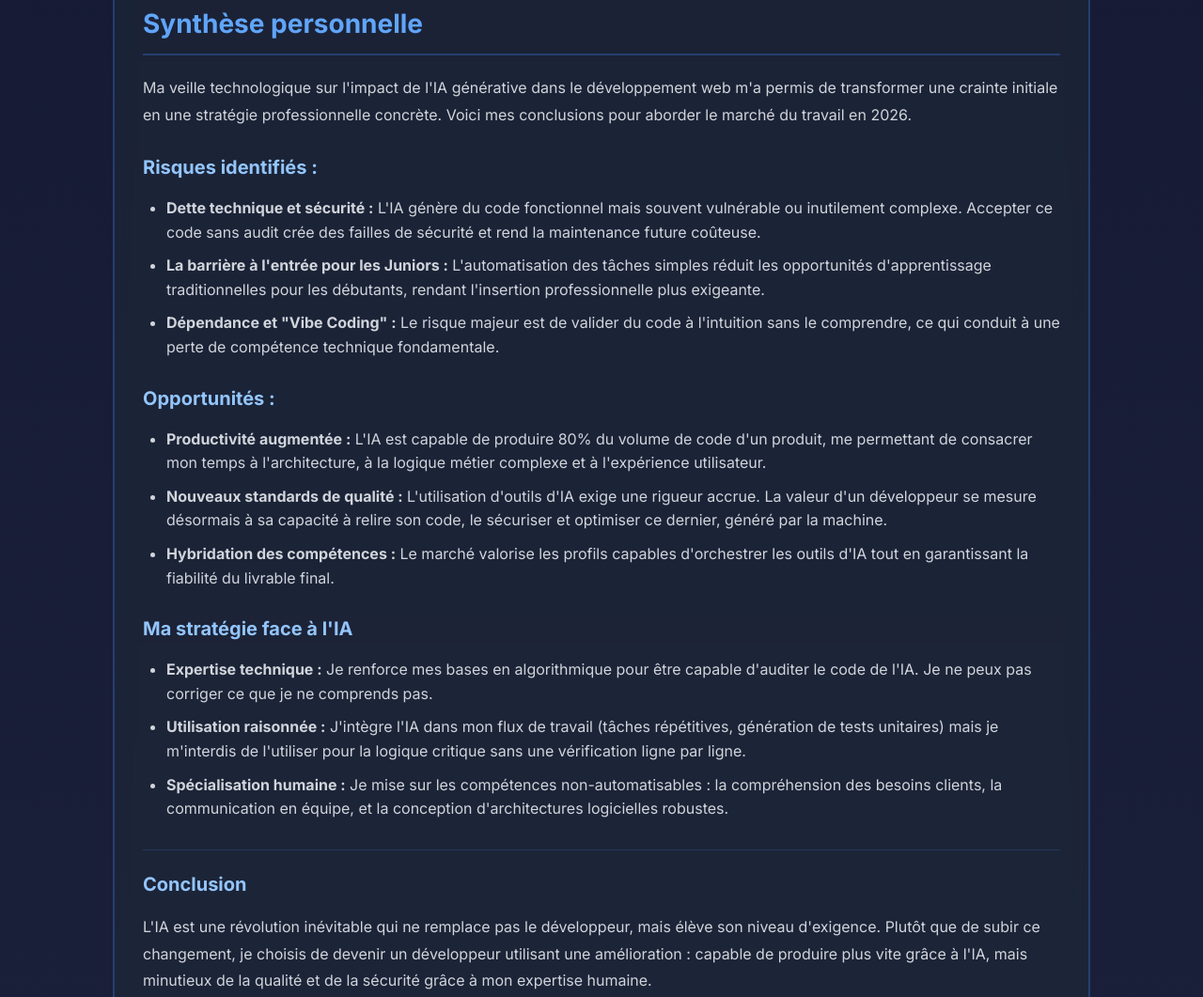
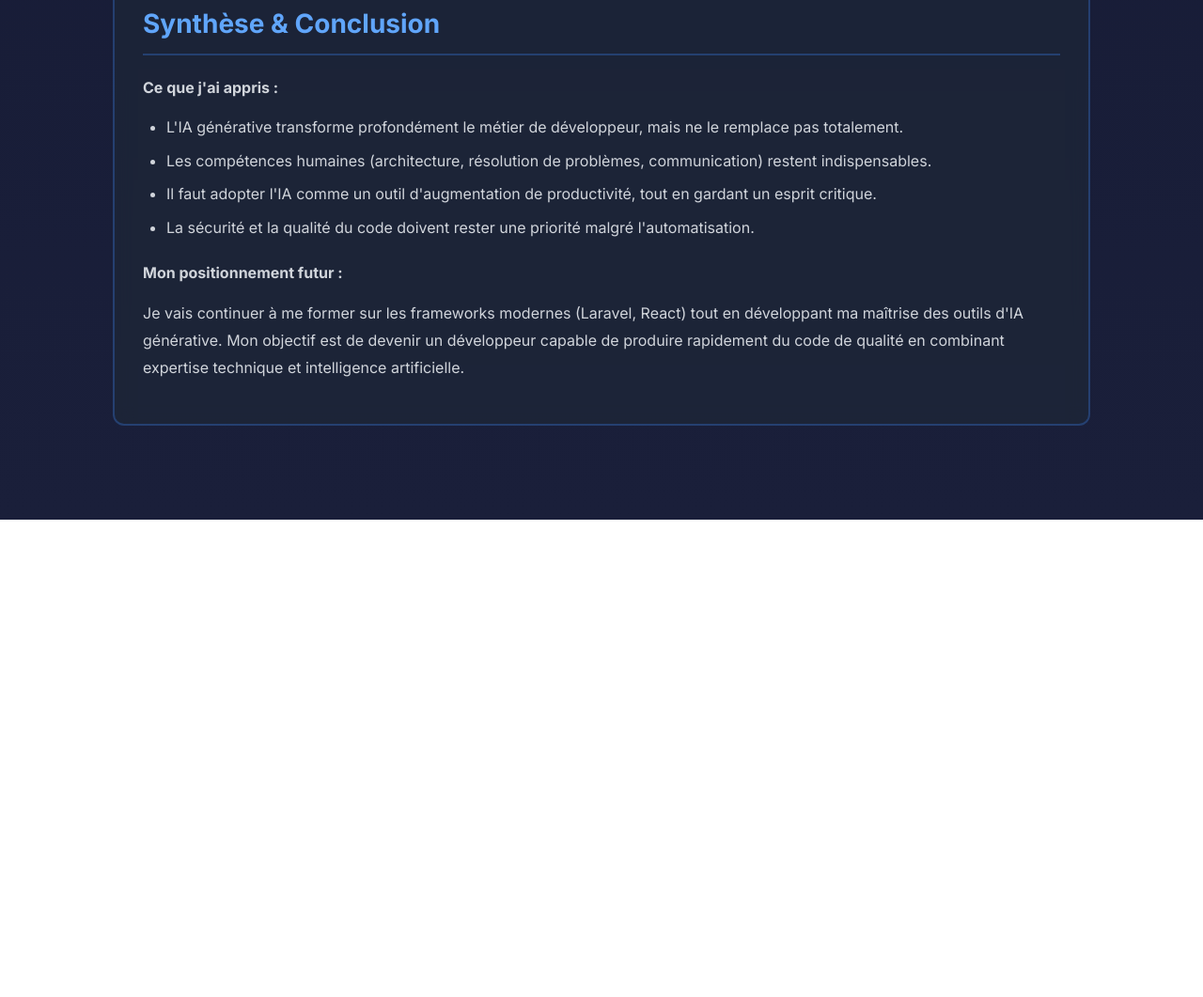
Before and after one commit to Bakback/Portfolio, a plain HTML site: page veille.html in a window 1280 px wide. Shown: the part 4050-5111 px from the top of the page at 94% size. After the commit the page ends 4603 px from the top, so only its background shows below. Drawn offline with Linux system fonts and the light colour scheme.

Commit message:
Premier commit - Portfolio BTS SIO

```diff
--- a/veille.html
+++ b/veille.html
@@ -13,6 +13,7 @@
       box-sizing: border-box;
     }
 
+
     body {
       /* Police mise à jour */
       font-family: 'Inter', sans-serif;
@@ -23,6 +24,7 @@
       position: relative;
       overflow-x: hidden;
     }
+
 
     /* Effet étoiles */
     .stars {
@@ -53,6 +55,7 @@
       0%, 100% { opacity: 0.3; }
       50% { opacity: 1; }
     }
+
 
     /* Header */
     header {
@@ -87,6 +90,7 @@
       color: #60a5fa;
     }
 
+
     main {
       max-width: 1100px;
       margin: 0 auto;
@@ -94,6 +98,7 @@
       position: relative;
       z-index: 1;
     }
+
 
     .btn-retour {
       display: inline-block;
@@ -111,6 +116,7 @@
       transform: translateX(-5px);
     }
 
+
     h1 {
       font-size: 42px;
       text-align: center;
@@ -120,6 +126,7 @@
     h1 .highlight {
       color: #60a5fa;
     }
+
 
     section {
       margin-bottom: 40px;
@@ -178,6 +185,7 @@
       font-size: 14px;
     }
 
+
     .outils-liste {
       display: grid;
       grid-template-columns: repeat(auto-fit, minmax(220px, 1fr));
@@ -197,6 +205,7 @@
 <body>
   <div class="stars"></div>
 
+
   <header>
     <div class="nav-container">
       <div class="logo">Bakary Dramé</div>
@@ -211,9 +220,11 @@
     </div>
   </header>
 
+
   <main>
-    <a href="index.html" class="btn-retour">← Retour à l'accueil</a>
+    <a href="accueil.html" class="btn-retour">← Retour à l'accueil</a>
     <h1>Ma veille <span class="highlight">technologique</span></h1>
+
 
     <section>
       <h2>Méthodologie & Définitions</h2>
@@ -227,6 +238,7 @@
         </ul>
         <p><strong>Mon choix :</strong> Je réalise ici une <strong>veille technologique</strong> axée sur l'évolution des outils de développement.</p>
       </div>
+
 
       <div class="article-veille" style="background: rgba(17, 24, 39, 0.7);">
         <h3>Méthodes de collecte : Push & Pull</h3>
@@ -254,6 +266,7 @@
         <p style="margin-top: 15px;"><strong>Flux RSS :</strong> fichier dynamique produit automatiquement en fonction des mises à jour d'un site web.</p>
       </div>
 
+
       <div class="article-veille" style="background: rgba(17, 24, 39, 0.7);">
         <h3>De quelle IA parle-t-on ?</h3>
         <p>Dans cette veille, je me concentre spécifiquement sur :</p>
@@ -265,6 +278,7 @@
         </ul>
       </div>
     </section>
+
 
     <section>
       <h2>Sujet de veille</h2>
@@ -278,6 +292,7 @@
         <li>Réfléchir aux compétences à développer pour rester pertinent face à l'IA</li>
       </ul>
     </section>
+
 
     <section>
       <h2>Outils et sources de veille</h2>
@@ -299,8 +314,10 @@
       </div>
     </section>
 
+
     <section>
       <h2>Articles et ressources suivis</h2>
+
 
       <div class="article-veille">
         <h3>L'IA générative menace-t-elle les développeurs juniors ?</h3>
@@ -311,6 +328,7 @@
         <p><strong>Résumé :</strong> Ces articles plongent dans l'impact de l'IA générative sur le métier de développeur web. Ils nous montrent que l'IA peut automatiser beaucoup de tâches répétitives ainsi que générer des codes plus ou moins compliqués mais qu'elle ne peut pas remplacer les compétences humaines essentielles au bon développement d'une entreprise.</p>
         <p><strong>Impact sur mon projet professionnel :</strong> En tant que futur développeur, je dois me concentrer sur des compétences que l'IA ne maîtrise pas encore : architecture logicielle, résolution de problèmes complexes, travail en équipe, et surtout la compréhension des besoins métier. Je dois voir l'IA comme un outil qui me permettra de me démarquer et d'augmenter ma productivité et une bonne expertise si je l'utilise à bon escient.</p>
       </div>
+
 
       <div class="article-veille">
         <h3>L'impact de l'IA sur l'emploi des développeurs</h3>
@@ -325,8 +343,10 @@
           <li><strong>Nouvelles attentes :</strong> Les entreprises ne chercheront plus seulement quelqu'un qui "sait coder", mais quelqu'un capable d'orchestrer les outils d'IA pour produire vite et bien.</li>
         </ul>
 
+
         <p><strong>Impact sur mon projet :</strong> Ces témoignages confirment qu'il ne faut pas lutter contre l'IA mais l'adopter immédiatement. Je dois apprendre à prompter efficacement (Prompt Engineering) tout en gardant une expertise forte pour vérifier le code généré ("Code Review" de l'IA).</p>
       </div>
+
 
       <div class="article-veille">
         <h3>La sécurité et la qualité du code à l'ère de l'IA</h3>
@@ -338,60 +358,25 @@
           <li><strong>Dette technique :</strong> Le code généré automatiquement peut être verbeux, redondant et difficile à maintenir à long terme si accepté sans révision.</li>
           <li><strong>"Vibe Coding" :</strong> Phénomène où les développeurs valident du code à l'intuition ("ça a l'air de marcher") sans comprendre ce qu'il fait réellement, créant un risque grave en production.</li>
         </ul>
-        <p><strong>Impact sur mon projet professionnel :</strong> Je dois développer une double compétence : utiliser l'IA pour accélérer le développement, mais avoir l'expertise nécessaire pour auditer et corriger le code généré. Cela implique de maîtriser les bonnes pratiques de sécurité et de maintenabilité.</p>
+        <p><strong>Impact sur mon projet professionnel :</strong> Je dois développer une double compétence : utiliser l'IA pour accélérer le développement, mais avoir l'expertise nécessaire pour auditer et corriger le code généré. Cela implique de maîtriser les bonnes pratiques de sécurité (OWASP), les design patterns et les principes SOLID.</p>
       </div>
     </section>
 
+
     <section>
-      <h2>Synthèse personnelle</h2>
-      <p>
-        Ma veille technologique sur l'impact de l'IA générative dans le développement web m'a permis de transformer une crainte initiale en une stratégie professionnelle concrète. Voici mes conclusions pour aborder le marché du travail en 2026.
-      </p>
-
-      <h3>Risques identifiés :</h3>
+      <h2>Synthèse & Conclusion</h2>
+      <p><strong>Ce que j'ai appris :</strong></p>
       <ul>
-        <li>
-          <strong>Dette technique et sécurité :</strong> L'IA génère du code fonctionnel mais souvent vulnérable ou inutilement complexe. Accepter ce code sans audit crée des failles de sécurité et rend la maintenance future coûteuse.
-        </li>
-        <li>
-          <strong>La barrière à l'entrée pour les Juniors :</strong> L'automatisation des tâches simples réduit les opportunités d'apprentissage traditionnelles pour les débutants, rendant l'insertion professionnelle plus exigeante.
-        </li>
-        <li>
-          <strong>Dépendance et "Vibe Coding" :</strong> Le risque majeur est de valider du code à l'intuition sans le comprendre, ce qui conduit à une perte de compétence technique fondamentale.
-        </li>
+        <li>L'IA générative transforme profondément le métier de développeur, mais ne le remplace pas totalement.</li>
+        <li>Les compétences humaines (architecture, résolution de problèmes, communication) restent indispensables.</li>
+        <li>Il faut adopter l'IA comme un outil d'augmentation de productivité, tout en gardant un esprit critique.</li>
+        <li>La sécurité et la qualité du code doivent rester une priorité malgré l'automatisation.</li>
       </ul>
 
-      <h3>Opportunités :</h3>
-      <ul>
-        <li>
-          <strong>Productivité augmentée :</strong> L'IA est capable de produire 80% du volume de code d'un produit, me permettant de consacrer mon temps à l'architecture, à la logique métier complexe et à l'expérience utilisateur.
-        </li>
-        <li>
-          <strong>Nouveaux standards de qualité :</strong> L'utilisation d'outils d'IA exige une rigueur accrue. La valeur d'un développeur se mesure désormais à sa capacité à relire son code, le sécuriser et optimiser ce dernier, généré par la machine.
-        </li>
-        <li>
-          <strong>Hybridation des compétences :</strong> Le marché valorise les profils capables d'orchestrer les outils d'IA tout en garantissant la fiabilité du livrable final.
-        </li>
-      </ul>
+      <p style="margin-top: 20px;"><strong>Mon positionnement futur :</strong></p>
+      <p>Je vais continuer à me former sur les frameworks modernes (Laravel, React) tout en développant ma maîtrise des outils d'IA générative. Mon objectif est de devenir un développeur capable de produire rapidement du code de qualité en combinant expertise technique et intelligence artificielle.</p>
+    </section>
 
-      <h3>Ma stratégie face à l'IA</h3>
-      <ul>
-        <li>
-          <strong>Expertise technique :</strong> Je renforce mes bases en algorithmique pour être capable d'auditer le code de l'IA. Je ne peux pas corriger ce que je ne comprends pas.
-        </li>
-        <li>
-          <strong>Utilisation raisonnée :</strong> J'intègre l'IA dans mon flux de travail (tâches répétitives, génération de tests unitaires) mais je m'interdis de l'utiliser pour la logique critique sans une vérification ligne par ligne.
-        </li>
-        <li>
-          <strong>Spécialisation humaine :</strong> Je mise sur les compétences non-automatisables : la compréhension des besoins clients, la communication en équipe, et la conception d'architectures logicielles robustes.
-        </li>
-      </ul>
-
-      <h3 style="margin-top: 30px; border-top: 1px solid rgba(59, 130, 246, 0.2); padding-top: 20px;">Conclusion</h3>
-      <p>
-        L'IA est une révolution inévitable qui ne remplace pas le développeur, mais élève son niveau d'exigence. Plutôt que de subir ce changement, je choisis de devenir un développeur utilisant une amélioration : capable de produire plus vite grâce à l'IA, mais minutieux de la qualité et de la sécurité grâce à mon expertise humaine.
-      </p>
-    </section>
 
   </main>
 </body>
```
Also changed, not shown: a-propos.html (+1 -3 lines), accueil.html (+0 -1 lines), competences.html (+1 -1 lines), contact.html (+16 -1 lines), personnel.html (+4 -4 lines), projets.html (+14 -1 lines).
